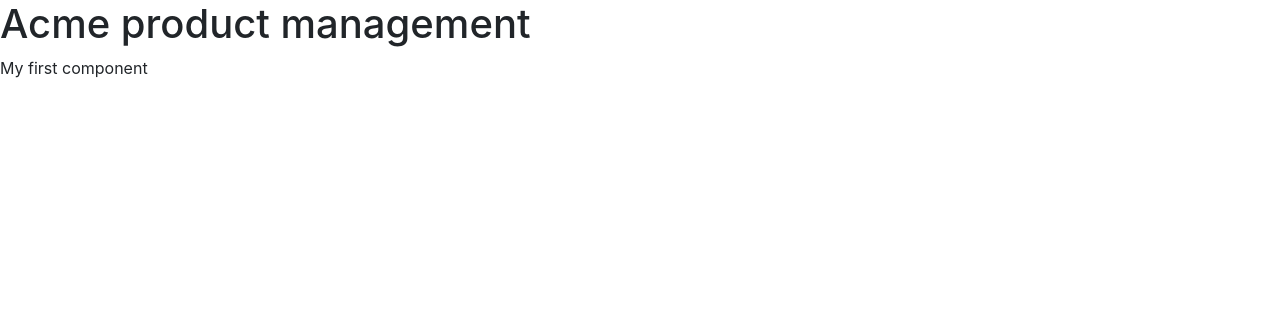
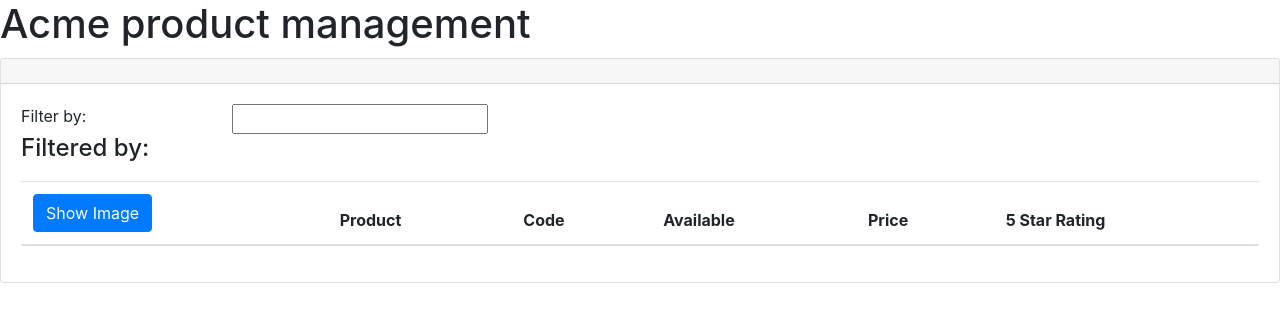
Before and after one commit to maykelmtzd/APM, an Angular app: page / in a window 1280 px wide. Shown: the top 322 px of the page. Built offline with nearby package versions, Linux system fonts and the light colour scheme.

Commit message:
Adds first component without any logic.

```diff
--- a/src/app/app.component.ts
+++ b/src/app/app.component.ts
@@ -5,7 +5,7 @@ import { Component } from '@angular/core';
   template: `
     <div>
     <h1>{{pageTitle}}</h1>
-    <div>My first component</div>
+    <pm-products></pm-products>
     </div>
   `
 })
--- a/src/app/app.module.ts
+++ b/src/app/app.module.ts
@@ -2,10 +2,12 @@ import { BrowserModule } from '@angular/platform-browser';
 import { NgModule } from '@angular/core';
 
 import { AppComponent } from './app.component';
+import { ProductListComponent } from './products/product-list.component';
 
 @NgModule({
   declarations: [
-    AppComponent
+    AppComponent,
+    ProductListComponent
   ],
   imports: [
     BrowserModule
--- /dev/null
+++ b/src/app/products/product-list.component.html
@@ -0,0 +1,38 @@
+<div class='card'>
+  <div class='card-header'>
+  </div>
+  <div class='card-body'>
+    <div class='row'>
+      <div class='col-md-2'>Filter by:</div>
+      <div class='col-md-4'>
+        <input type='text' />
+      </div>
+    </div>
+    <div class='row'>
+      <div class='col-md-6'>
+        <h4>Filtered by: </h4>
+      </div>
+    </div>
+    <div class='table-responsive'>
+      <table class='table'>
+        <thead>
+          <tr>
+            <th>
+              <button class='btn btn-primary'>
+                Show Image
+              </button>
+            </th>
+            <th>Product</th>
+            <th>Code</th>
+            <th>Available</th>
+            <th>Price</th>
+            <th>5 Star Rating</th>
+          </tr>
+        </thead>
+        <tbody>
+
+        </tbody>
+      </table>
+    </div>
+  </div>
+</div>
```
Also changed, not shown: src/app/products/product-list.component.ts (added, +9 -0 lines).
